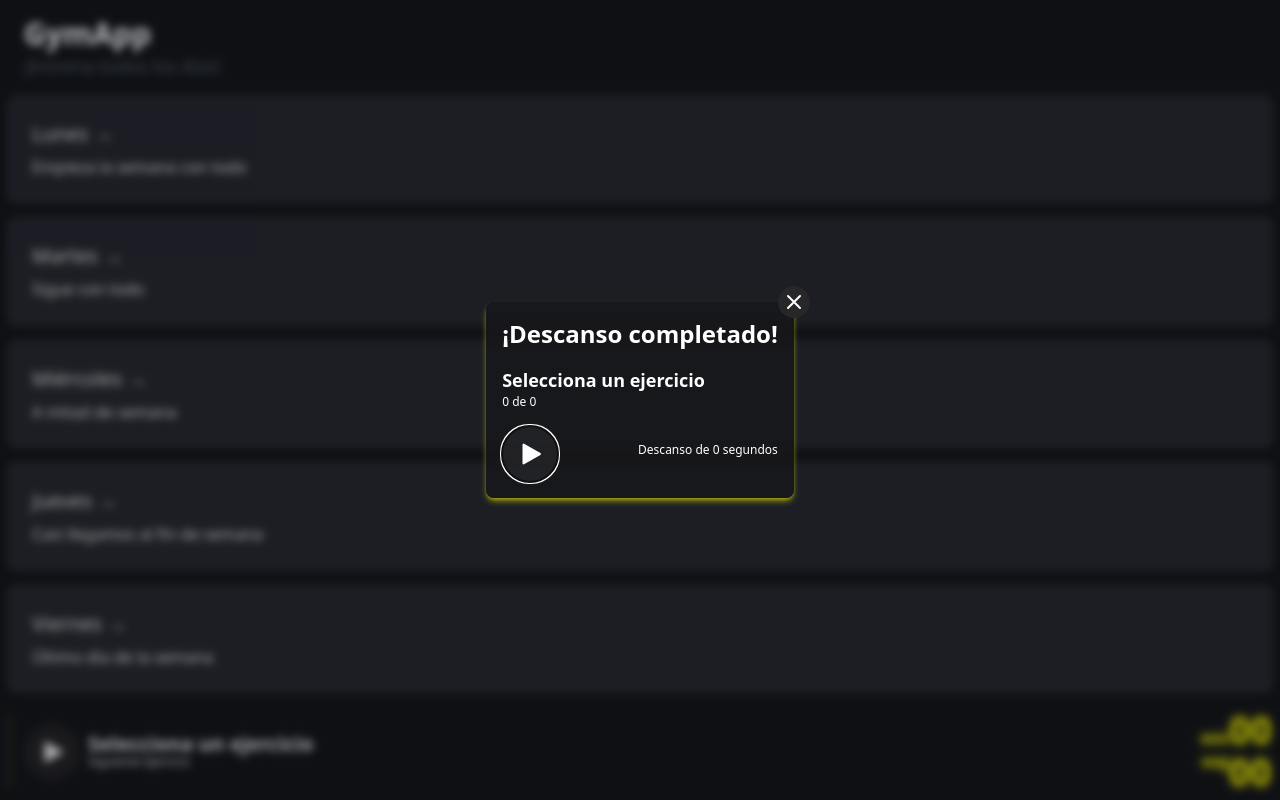
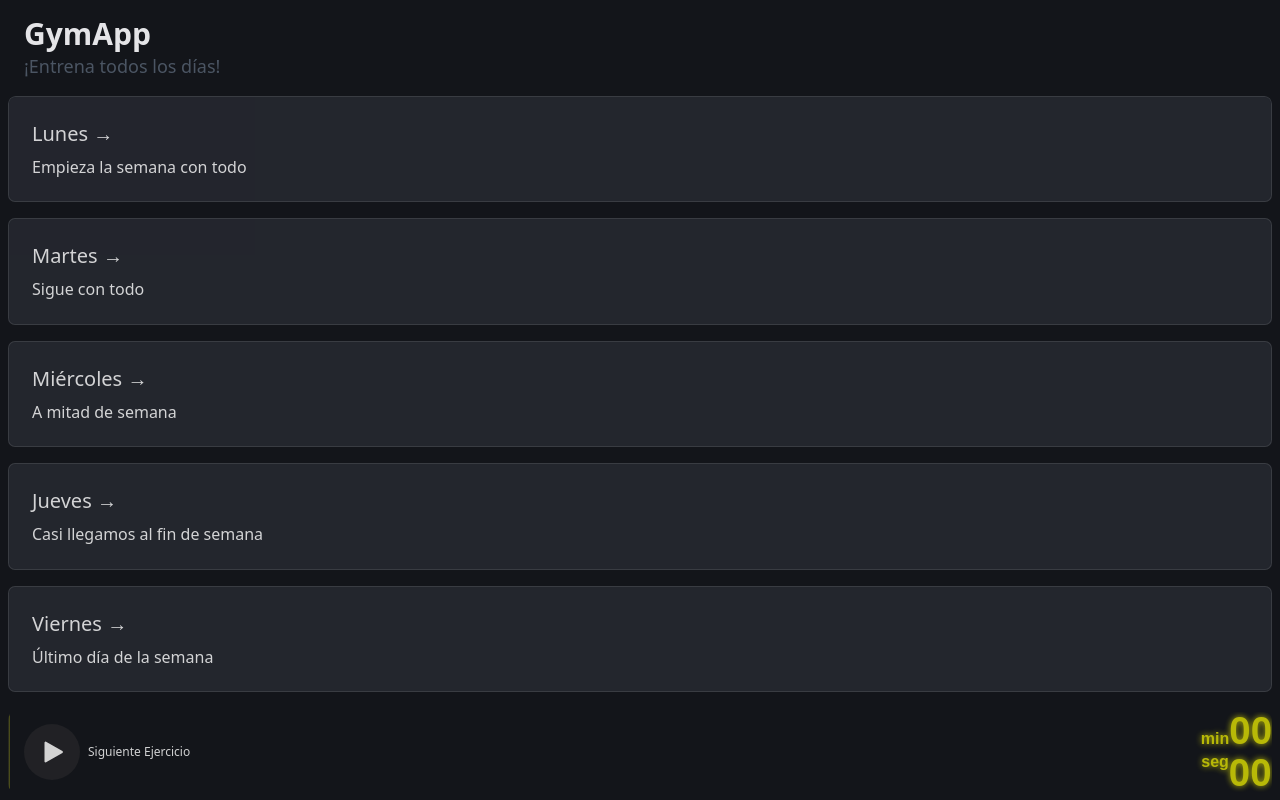
Before and after one commit to drummes12/gym-app, an Astro site: page / in a window 1280 px wide. Built offline with nearby package versions, Linux system fonts and the light colour scheme; Astro itself is replaced by a stand-in of ours; a web font is replaced by a local one.

Commit message:
refactor: Update training sets and rest times

```diff
--- a/package.json
+++ b/package.json
@@ -14,6 +14,7 @@
     "@astrojs/react": "^3.3.2",
     "@astrojs/tailwind": "5.1.0",
     "@fontsource/dseg14-classic": "5.0.11",
+    "@types/canvas-confetti": "^1.6.4",
     "@types/react": "^18.3.1",
     "@types/react-dom": "^18.3.0",
     "astro": "4.7.1",
--- a/src/components/dialog-complete/dialog-complete.jsx
+++ b/src/components/dialog-complete/dialog-complete.jsx
@@ -1,12 +1,11 @@
 import { useEffect } from 'react'
 import styles from '@/components/dialog-complete/dialog-complete.module.css'
-import { Play } from '@/icons/play'
 import { useWorkoutStore } from '@/store/workoutStore'
 import { Close } from '@/icons/close.jsx'
 import { PlayRest } from '../play-rest'
 
 export function DialogComplete() {
-  const { currentExercise, setDialogElement } = useWorkoutStore((state) => state)
+  const { currentExercise, nextExercise, setDialogElement } = useWorkoutStore((state) => state)
 
   useEffect(() => {
     const $dialog = document.querySelector('dialog')
@@ -17,41 +16,42 @@ export function DialogComplete() {
       }
     })
     setDialogElement($dialog)
-    $dialog.showModal()
   }, [])
 
-  const { title, nextWorkout, currentSet, totalSets } = currentExercise
+  const { title, currentSet, sets } = currentExercise ?? {}
   return (
     <dialog>
       <form method='dialog' className={styles.dialog}>
         <header className='pb-4 text-2xl font-bold'>
-          <h1>¡Descanso completado!</h1>
+          <h1>¡Descanso Terminado!</h1>
         </header>
 
         <section>
           <h2 className='text-lg font-semibold'>{title}</h2>
           <p className='text-xs'>
-            {currentSet} de {totalSets}
+            {currentSet} de {sets}
           </p>
         </section>
 
-        {currentSet === totalSets - 1 && (
+        {currentSet === sets - 1 && (
           <section>
-            <h2 className='text-lg font-semibold'>¡Ultima seria!</h2>
-            <p className='text-xs'>Siguiente ejercicio: {nextWorkout}</p>
+            <h2 className='text-lg font-semibold'>¡Ultima serie!</h2>
+            <p className='text-xs [&>span]:font-bold'>
+              <span>Siguiente ejercicio:</span> {nextExercise?.title}
+            </p>
           </section>
         )}
 
         <menu className='pt-4 flex justify-between'>
           <PlayRest />
-          {currentSet < totalSets - 1 ? (
-            <p className='pt-4 text-xs'>Descanso de {currentExercise.rest} segundos</p>
+          {currentSet < sets - 1 ? (
+            <p className='pt-4 text-xs'>Descanso de {currentExercise?.rest} segundos</p>
           ) : (
-            <p className='pt-4 text-xs'>Descanso de {currentExercise.breakRest ?? currentExercise.rest} segundos</p>
+            <p className='pt-4 text-xs'>Descanso de {currentExercise?.breakRest ?? currentExercise?.rest} segundos</p>
           )}
         </menu>
         <button
-          className='absolute bg-zinc-800 rounded-full p-1 top-0 right-0 translate-x-1/2 -translate-y-1/2 stroke-2'
+          className='absolute bg-zinc-800 rounded-full p-1 top-0 right-0 translate-x-1/2 -translate-y-1/2 stroke-2 hover:scale-110 transform transition-transform duration-300 focus:outline-none'
           type='submit'
         >
           <Close />
--- a/src/components/play-rest.jsx
+++ b/src/components/play-rest.jsx
@@ -4,15 +4,15 @@ import { useWorkoutStore } from '@/store/workoutStore'
 
 export function PlayRest() {
   const { currentExercise, isRest, setIsRest } = useWorkoutStore((state) => state)
-  const { currentSet, totalSets } = currentExercise
+  const { currentSet, sets } = currentExercise ?? {}
 
   const handleClick = () => {
-    if (currentSet > totalSets || totalSets === 0) return
+    if (currentSet > sets || sets === 0) return
     setIsRest(!isRest)
   }
   return (
     <button
-      class='bg-zinc-800/70 rounded-full p-4 transition hover:bg-neon hover:text-zinc-800 hover:scale-110'
+      className='bg-zinc-800/70 rounded-full p-4 transition hover:bg-neon hover:text-zinc-800 hover:scale-110'
       onClick={handleClick}
     >
       {isRest ? <Pause /> : <Play />}
--- a/src/components/player-bar.jsx
+++ b/src/components/player-bar.jsx
@@ -1,87 +1,40 @@
-import { useEffect, useState } from 'react'
-import confetti from 'canvas-confetti'
+import { useEffect } from 'react'
 
 import { useWorkoutStore } from '@/store/workoutStore'
 import { timeFormatted } from '@/lib/time'
 import { PlayRest } from './play-rest'
 
 export function PlayerBar() {
-  const { currentExercise, isRest, dialogElement, setIsRest, setCurrentExercise } = useWorkoutStore((state) => state)
-
-  const [currentRestTime, setCurrentRestTime] = useState(currentExercise.rest)
-  const [time, setTime] = useState(currentExercise.rest)
+  const { timeRest, currentRestDuration, currentExercise, nextExercise, isRest, startTimer } = useWorkoutStore(
+    (state) => state
+  )
 
   useEffect(() => {
-    setCurrentRestTime(currentExercise.rest)
-    setTime(currentExercise.rest)
-  }, [currentExercise.rest])
+    if (isRest) startTimer()
+  }, [isRest, startTimer])
 
-  useEffect(() => {
-    let intervalId = null
-    if (isRest) {
-      intervalId = setInterval(() => {
-        setTime((currentTime) => currentTime - 1)
-      }, 1000)
-    } else if (!isRest) {
-      clearInterval(intervalId)
-    }
-
-    return () => clearInterval(intervalId)
-  }, [isRest])
-
-  useEffect(() => {
-    if (time === 0) {
-      setIsRest(false)
-      handleSetCompletion()
-    }
-  }, [time])
-
-  function handleSetCompletion() {
-    const { currentSet, totalSets, rest, breakRest } = currentExercise
-
-    if (currentSet < totalSets - 1) {
-      const newCurrentSet = currentSet + 1
-      setCurrentExercise({
-        ...currentExercise,
-        currentSet: newCurrentSet,
-      })
-      const newRestTime = currentSet === totalSets - 2 ? breakRest ?? rest : rest
-      setCurrentRestTime(newRestTime)
-      setTime(newRestTime)
-      dialogElement?.showModal()
-      confetti()
-    } else {
-      setCurrentExercise({
-        ...currentExercise,
-        currentSet: 0,
-      })
-      setCurrentRestTime(rest)
-      setTime(rest)
-    }
-  }
-
-  const { title, nextWorkout, currentSet, totalSets } = currentExercise
+  const { title, currentSet, sets } = currentExercise ?? {}
 
   return (
     <div className='relative flex items-center gap-2 px-4 w-full h-full rounded-lg overflow-hidden text-white/80'>
       <div
         id='bg-player'
         className='absolute left-0 top-0 -z-10 bg-white/50 h-full'
-        style={{ width: `${(100 * time) / currentRestTime}%` }}
+        style={{ width: `${(100 * timeRest) / currentRestDuration}%` }}
       ></div>
       <PlayRest />
 
       <div className='w-1/2'>
-        {currentSet < totalSets - 1 ? (
+        {currentSet < sets - 1 ? (
           <>
             <p className='font-semibold text-xl leading-none'>{title}</p>
             <p className='text-xs'>
-              {currentSet} de {totalSets}
+              {currentSet} de {sets}
             </p>
           </>
         ) : (
           <>
-            <p className='font-semibold text-xl leading-none'>{nextWorkout}</p>
+            <p className='font-semibold text-xl leading-none'>{nextExercise?.title}</p>
             <p className='text-xs'>Siguiente Ejercicio</p>
           </>
         )}
@@ -93,11 +46,11 @@ export function PlayerBar() {
       >
         <p>
           <span className='text-base leading-none'>min</span>
-          {timeFormatted(time).minutesFormatted}
+          {timeFormatted(timeRest).minutesFormatted}
         </p>
         <p className='flex'>
           <span className='text-base leading-none'>seg</span>
-          {timeFormatted(time).secondsFormatted}
+          {timeFormatted(timeRest).secondsFormatted}
         </p>
       </div>
     </div>
--- a/src/components/workout-card.tsx
+++ b/src/components/workout-card.tsx
@@ -1,42 +1,20 @@
-import { TRAINING } from '@/data/training'
 import { useWorkoutStore } from '@/store/workoutStore'
-import type { Workouts } from '@/types/Training'
+import type { Workout } from '@/types/Training'
 
-const REST = 60
-const BREAK = 90
-
-export function WorkoutCard({
-  title,
-  variation,
-  sets,
-  reps,
-  weight,
-  weightUnit,
-  additionalInfo,
-  rest,
-  breakRest,
-}: Workouts) {
+export function WorkoutCard(workout: Workout) {
+  const { title, variation, sets, reps, weight, weightUnit, additionalInfo } = workout
   const { isRest, currentExercise, setCurrentExercise } = useWorkoutStore((state) => state)
 
   const handleClick = () => {
-    const { currentSet, totalSets } = currentExercise
-    if (isRest || (currentSet !== 0 && currentSet <= totalSets)) return
+    if (currentExercise === null) {
+      setCurrentExercise({ ...workout, currentSet: 0 })
+      return
+    }
 
-    const flattenedWorkouts = TRAINING.flatMap(training =>
-      training.workouts.flatMap(workout =>
-        Array.isArray(workout) ? workout.slice(0, 1) : [workout]
-      )
-    )
-    const nextWorkoutIndex = flattenedWorkouts.findIndex(workout => workout.title === title) + 1
+    const { currentSet, sets = 0 } = currentExercise
+    if (isRest || (currentSet !== 0 && currentSet <= sets)) return
 
-    setCurrentExercise({
-      title,
-      currentSet: 0,
-      totalSets: sets ?? 1,
-      nextWorkout: flattenedWorkouts[nextWorkoutIndex]?.title ?? 'Terminaste 🦾',
-      breakRest: breakRest ?? BREAK,
-      rest: rest ?? REST,
-    })
+    setCurrentExercise({ ...workout, currentSet: 0 })
   }
 
   return (
--- a/src/components/workout-day.astro
+++ b/src/components/workout-day.astro
@@ -1,9 +1,9 @@
 ---
-import type { Workouts } from '@/types/Training'
+import type { Workout } from '@/types/Training'
 import { WorkoutCard } from './workout-card'
 
 interface Props {
-  workouts: Array<Workouts | Workouts[]>
+  workouts: Array<Workout | Workout[]>
   dayColor?: string
 }
 
--- a/src/data/training.ts
+++ b/src/data/training.ts
@@ -8,7 +8,7 @@ export const TRAINING: Training[] = [
       {
         title: 'Press de banca',
         variation: 'Unilateral',
-        sets: 3,
+        sets: 4,
         reps: 12,
         weight: 15,
         weightUnit: 'k/mancuerna',
--- a/src/icons/close.jsx
+++ b/src/icons/close.jsx
@@ -6,9 +6,9 @@ export const Close = ({ className }) => (
     viewBox='0 0 24 24'
     fill='none'
     stroke='currentColor'
-    stroke-linecap='round'
-    stroke-linejoin='round'
-    stroke-width='2'
+    strokeLinecap='round'
+    strokeLinejoin='round'
+    strokeWidth='2'
   >
     <path stroke='none' d='M0 0h24v24H0z'></path>
     <path d='M18 6 6 18M6 6l12 12'></path>
--- a/src/store/workoutStore.ts
+++ b/src/store/workoutStore.ts
@@ -1,27 +1,126 @@
-import type { CurrentExercise } from '@/types/Training'
+import confetti from 'canvas-confetti'
 import { create } from 'zustand'
+
+import type { CurrentExercise, Workout } from '@/types/Training'
+
+import { TRAINING } from '@/data/training'
+
+const REST = 60
+const BREAK = 90
 
 export interface WorkoutStoreState {
   isRest: boolean
-  currentExercise: CurrentExercise
+  currentExercise: CurrentExercise | null
+  nextExercise: Workout | null,
+  currentRestDuration: number
+  timeRest: number
   dialogElement: HTMLDialogElement | null
+
   setIsRest: (isRest: boolean) => void
   setCurrentExercise: (currentExercise: CurrentExercise) => void
+  resetCurrentExercise: () => void
+  addCurrentSet: () => void
+
+  startTimer: () => void
+  setCurrentRestDuration: (currentRestDuration: number) => void
+  setTimeRest: (timeRest: number) => void
+
   setDialogElement: (dialogElement: HTMLDialogElement | null) => void
+  showDialog: () => void
+  hideDialog: () => void
 }
 
-export const useWorkoutStore = create<WorkoutStoreState>((set) => ({
+export const useWorkoutStore = create<WorkoutStoreState>((set, get) => ({
+  currentRestDuration: 0,
+  timeRest: 0,
   isRest: false,
-  currentExercise: {
-    title: 'Selecciona un ejercicio',
-    currentSet: 0,
-    totalSets: 0,
-    nextWorkout: 'Selecciona un ejercicio',
-    breakRest: 0,
-    rest: 0,
+  currentExercise: null,
+  nextExercise: null,
+  dialogElement: null,
+
+  setIsRest: (isRest: boolean) => set({ isRest }),
+  setCurrentExercise: (currentExercise: CurrentExercise) => {
+    const flattenedWorkouts = TRAINING.flatMap(training =>
+        training.workouts.flatMap(workout =>
+          Array.isArray(workout) ? { ...workout?.[0], day: training.day } : [{ ...workout, day: training.day }]
+        )
+      )
+    const currentWorkout = flattenedWorkouts.find(workout => workout.title === currentExercise.title)
+    if (!currentWorkout) return
+    const dayWorkouts = flattenedWorkouts.filter(workout => workout.day === currentWorkout.day)
+    const nextWorkoutIndex = dayWorkouts.findIndex(workout => workout.title === currentWorkout.title) + 1
+
+    const restTime = currentExercise.rest || REST
+    set({
+      currentExercise,
+      currentRestDuration: restTime,
+      timeRest: restTime,
+      nextExercise: dayWorkouts[nextWorkoutIndex] ?? null
+    })
   },
-  dialogElement: null,
-  setIsRest: (isRest: boolean) => set({ isRest }),
-  setCurrentExercise: (currentExercise: CurrentExercise) => set({ currentExercise }),
+  resetCurrentExercise: () => {
+    const { currentExercise } = get()
+    if (currentExercise) {
+      const restTime = currentExercise.rest || REST
+      set({
+        currentExercise: { ...currentExercise, currentSet: 0 },
+        currentRestDuration: restTime,
+        timeRest: restTime
+      })
+    }
+  },
+  addCurrentSet: () => {
+    const { currentExercise } = get()
+    if (currentExercise) {
+      const { currentSet, sets = 0, breakRest = BREAK, rest = REST } = currentExercise
+      const newRestTime = currentSet === sets - 2 ? breakRest ?? rest : rest
+      set({
+        currentExercise: { ...currentExercise, currentSet: currentExercise.currentSet + 1 },
+        timeRest: newRestTime,
+        currentRestDuration: newRestTime
+      })
+    }
+  },
+
+  startTimer: () => {
+    const intervalId = setInterval(() => {
+      set((state) => {
+        const { isRest, timeRest, currentExercise, addCurrentSet, resetCurrentExercise, showDialog } = state
+        if (!isRest) {
+          clearInterval(intervalId)
+          return { isRest: false }
+        }
+
+        if (timeRest <= 1) {
+          clearInterval(intervalId)
+
+          if (currentExercise === null) return { isRest: false }
+          const { title, currentSet, sets = 0 } = currentExercise
+          if (title === '') return { isRest: false }
+
+          if (currentSet === sets - 1) {
+            resetCurrentExercise()
+          } else {
+            addCurrentSet()
+          }
+          confetti()
+          showDialog()
+          return { isRest: false }
+        }
+        return { timeRest: state.timeRest - 1 }
+      })
+    }, 1000)
+  },
+  setCurrentRestDuration: (currentRestDuration: number) => set({ currentRestDuration }),
+  setTimeRest: (timeRest: number) => set({ timeRest }),
+
   setDialogElement: (dialogElement: HTMLDialogElement | null) => set({ dialogElement }),
+  showDialog: () => {
+    const dialogElement = get().dialogElement
+    dialogElement?.showModal()
+  },
+  hideDialog: () => {
+    const { dialogElement } = get()
+    dialogElement?.close()
+  }
 }))
```
Also changed, not shown: src/types/Training.ts (+3 -8 lines).
